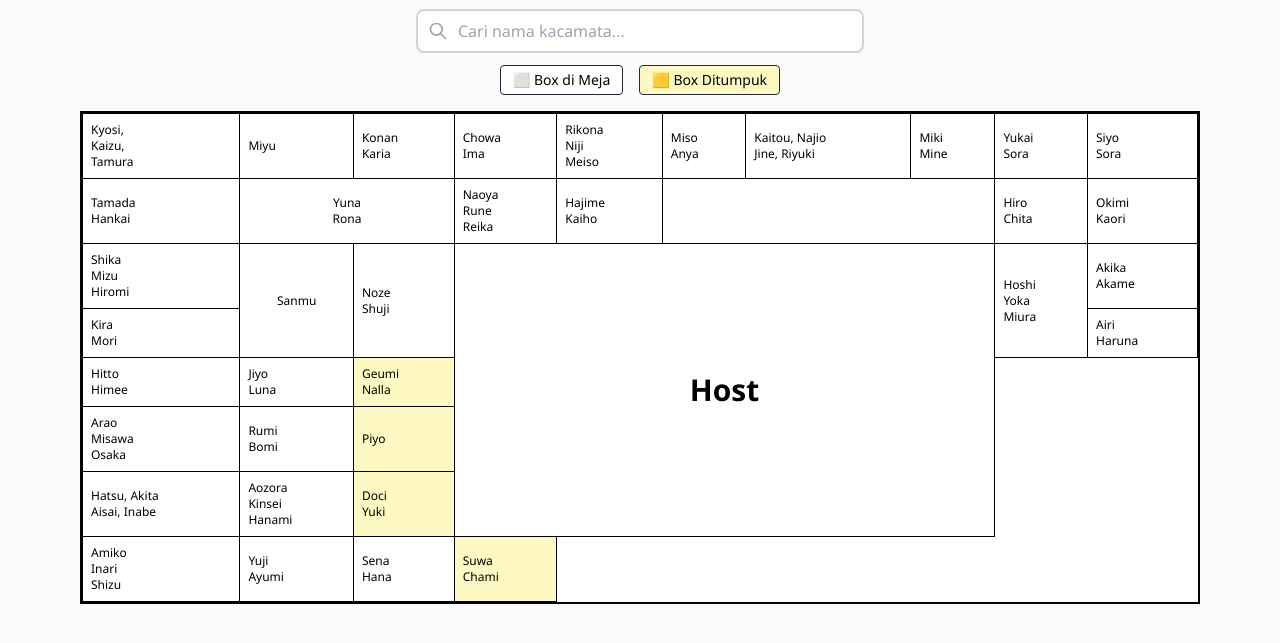
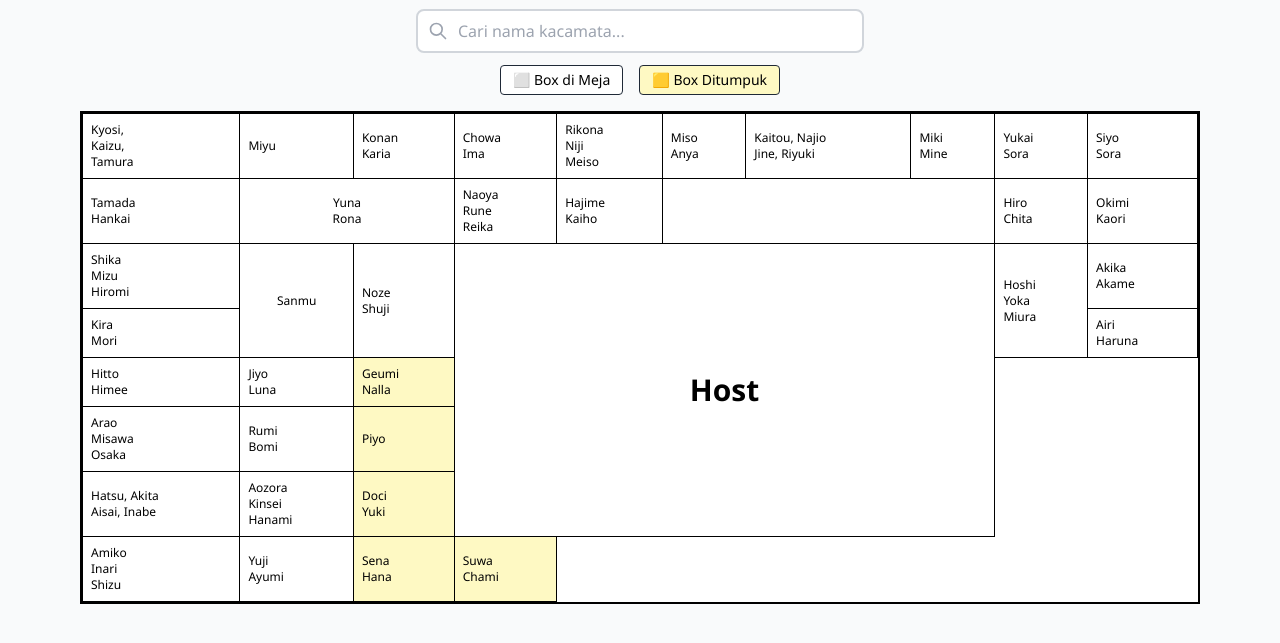
Before and after one commit to abrielfata/GT, a website: page index.html in a window 1280 px wide. Shown: the part 87-730 px from the top of the page. Drawn offline with nearby package versions, Linux system fonts and the light colour scheme.

Commit message:
Denah Kacamata Heykamers+Popup

```diff
--- a/index.html
+++ b/index.html
@@ -198,7 +198,7 @@
                         <td class="cell border border-black p-2 text-xs cursor-pointer bg-white" data-names="Yuji,Ayumi">
                             Yuji<br/>Ayumi
                         </td>
-                        <td class="cell border border-black p-2 text-xs cursor-pointer bg-white" data-names="Sena,Hana" data-stacked="true">
+                        <td class="cell border border-black p-2 text-xs cursor-pointer bg-yellow-100" data-names="Sena,Hana" data-stacked="true">
                             Sena<br/>Hana
                         </td>
                         <td class="cell border border-black p-2 text-xs cursor-pointer bg-yellow-100" data-names="Suwa,Chami" data-stacked="true">
```
